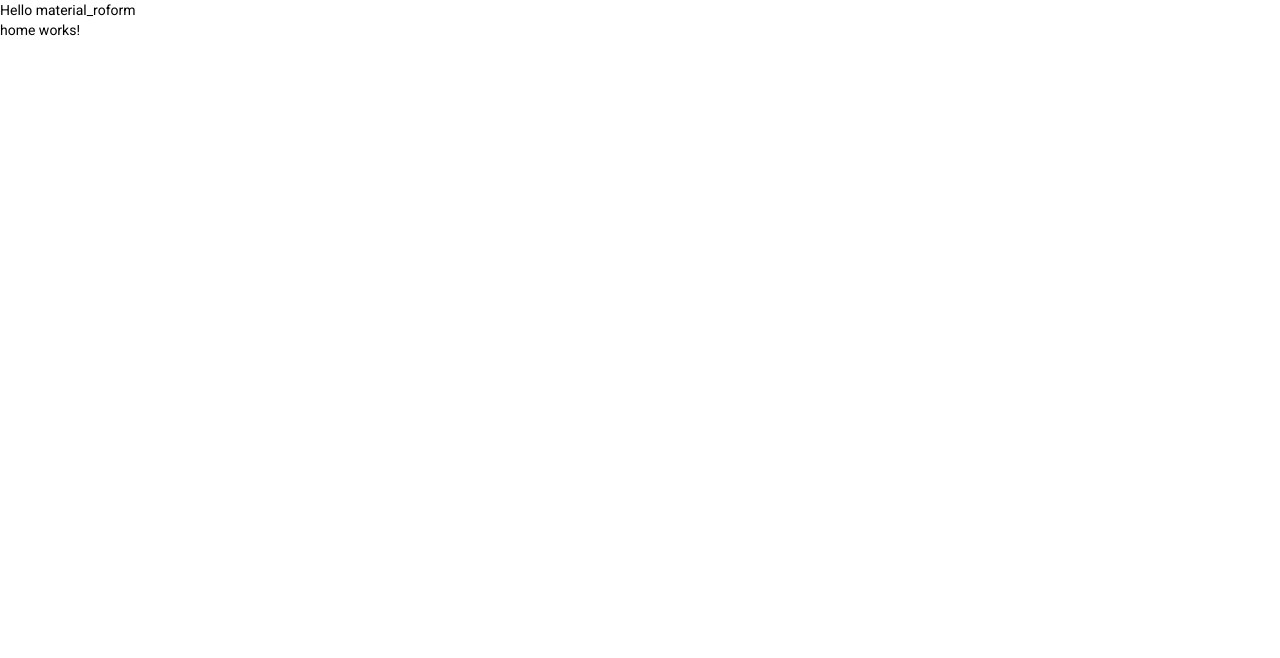
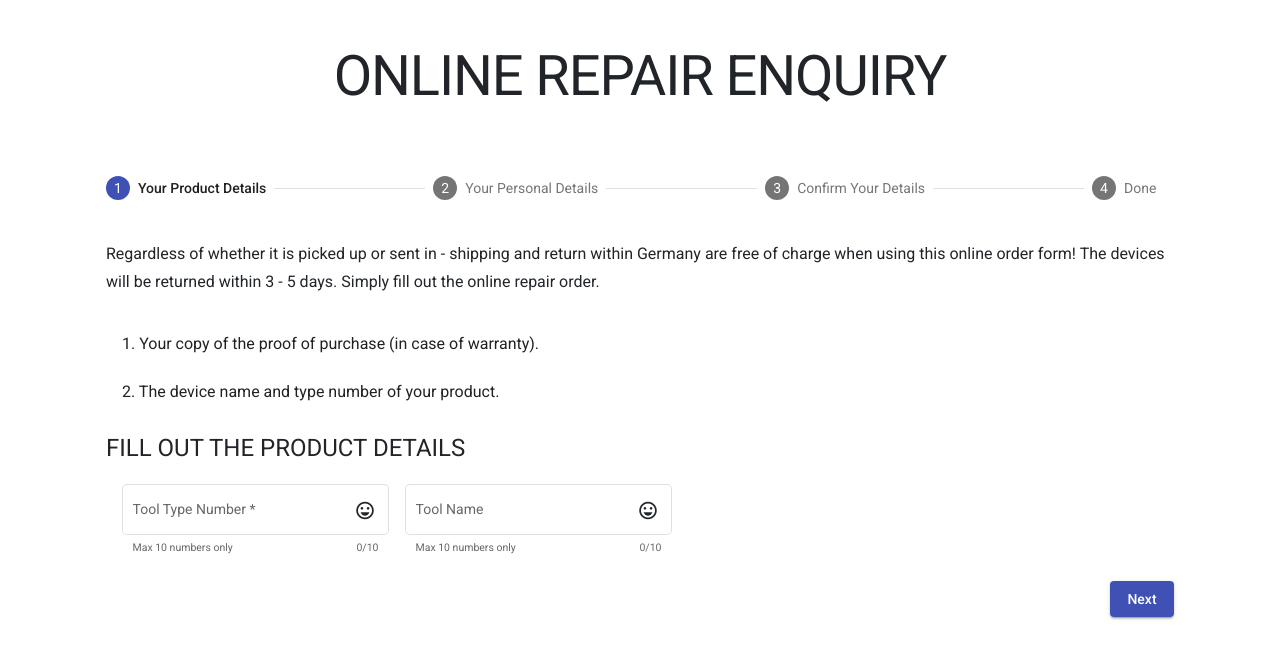
Before and after one commit to adsrikanth11/material_roform, an Angular app: page / in a window 1280 px wide. Shown: the top 658 px of the page. Built offline with nearby package versions, Linux system fonts and the light colour scheme.

Commit message:
1. Installed bootstrap 2. Added 4 Steppers.

```diff
--- a/angular.json
+++ b/angular.json
@@ -23,10 +23,13 @@
               "src/assets"
             ],
             "styles": [
+              "./node_modules/bootstrap/dist/css/bootstrap.min.css",
               "./node_modules/@angular/material/prebuilt-themes/indigo-pink.css",
               "src/styles.css"
             ],
-            "scripts": []
+            "scripts": [
+              "./node_modules/bootstrap/dist/js/bootstrap.bundle.min.js"
+            ]
           },
           "configurations": {
             "production": {
--- a/src/app/app.component.html
+++ b/src/app/app.component.html
@@ -1,2 +1 @@
-Hello {{title}}
 <router-outlet></router-outlet>
--- a/src/app/app.module.ts
+++ b/src/app/app.module.ts
@@ -6,6 +6,8 @@ import { AppComponent } from './app.component';
 import { BrowserAnimationsModule } from '@angular/platform-browser/animations';
 import { HomeComponent } from './home/home.component';
 import { PagenotfoundComponent } from './pagenotfound/pagenotfound.component';
+import { MaterialModule } from './material/material.module';
+import { MAT_FORM_FIELD_DEFAULT_OPTIONS } from '@angular/material/form-field';
 
 @NgModule({
   declarations: [
@@ -16,9 +18,12 @@ import { PagenotfoundComponent } from './pagenotfound/pagenotfound.component';
   imports: [
     BrowserModule,
     AppRoutingModule,
-    BrowserAnimationsModule
+    BrowserAnimationsModule,
+    MaterialModule
   ],
-  providers: [],
+  providers: [
+    {provide: MAT_FORM_FIELD_DEFAULT_OPTIONS, useValue: {appearance: 'outline'}}
+  ],
   bootstrap: [AppComponent]
 })
 export class AppModule { }
--- a/src/app/home/home.component.css
+++ b/src/app/home/home.component.css
@@ -0,0 +1,4 @@
+input.example-right-align::-webkit-outer-spin-button,
+input.example-right-align::-webkit-inner-spin-button {
+  display: none;
+}
--- a/src/app/home/home.component.html
+++ b/src/app/home/home.component.html
@@ -1 +1,62 @@
-<p>home works!</p>
+<div class="container">
+  <h1 class="text-center mat-display-3 my-5">ONLINE REPAIR ENQUIRY</h1>
+
+  <mat-stepper linear [orientation]="(stepperOrientation | async)!" #stepper class="mt-3">
+    <mat-step>
+
+      <ng-template matStepLabel>Your Product Details</ng-template>
+      <div class="mb-3 mt-3">
+        <h3>Regardless of whether it is picked up or sent in - shipping and return within Germany are free of charge when using this online order form! The devices will be returned within 3 - 5 days. Simply fill out the online repair order. </h3>
+
+        <mat-list role="list">
+          <mat-list-item role="listitem">1. Your copy of the proof of purchase (in case of warranty).</mat-list-item>
+          <mat-list-item role="listitem">2. The device name and type number of your product.</mat-list-item>
+        </mat-list>
+
+        <h1 class="mat-display my-3">FILL OUT THE PRODUCT DETAILS</h1>
+      </div>
+
+      <mat-form-field class="w-25 mx-3">
+        <mat-label>Tool Type Number</mat-label>
+        <input matInput type="number" placeholder="Tool Type Number" class="example-right-align" #input max="10" required>
+        <mat-icon matSuffix>sentiment_very_satisfied</mat-icon>
+        <mat-hint>Max 10 numbers only</mat-hint>
+        <mat-hint align="end">{{input.value?.length || 0}}/10</mat-hint>
+      </mat-form-field>
+
+      <mat-form-field class="w-25">
+        <mat-label>Tool Name</mat-label>
+        <input matInput type="number" placeholder="Tool Name" class="example-right-align" #input max="10">
+        <mat-icon matSuffix>sentiment_very_satisfied</mat-icon>
+        <mat-hint>Max 10 numbers only</mat-hint>
+        <mat-hint align="end">{{input.value?.length || 0}}/10</mat-hint>
+      </mat-form-field>
+      <div class="mt-4">
+        <button mat-raised-button color="primary" matStepperNext class="float-end">Next</button>
+      </div>
+    </mat-step>
+    <mat-step>
+      <ng-template matStepLabel>Your Personal Details</ng-template>
+      <div>
+        <button mat-button matStepperPrevious>Back</button>
+        <button mat-button matStepperNext>Next</button>
+      </div>
+    </mat-step>
+    <mat-step>
+      <ng-template matStepLabel>Confirm Your Details</ng-template>
+      <div>
+        <button mat-button matStepperPrevious>Back</button>
+        <button mat-button matStepperNext>Next</button>
+      </div>
+    </mat-step>
+    <mat-step>
+      <ng-template matStepLabel>Done</ng-template>
+      <p>You are now done.</p>
+      <div>
+        <button mat-button matStepperPrevious>Back</button>
+        <button mat-button (click)="stepper.reset()">Reset</button>
+      </div>
+    </mat-step>
+  </mat-stepper>
+
+</div>
--- a/src/app/home/home.component.ts
+++ b/src/app/home/home.component.ts
@@ -1,4 +1,9 @@
 import { Component, OnInit } from '@angular/core';
+import {FormBuilder, FormGroup, Validators} from '@angular/forms';
+import {BreakpointObserver} from '@angular/cdk/layout';
+import {StepperOrientation} from '@angular/material/stepper';
+import {Observable} from 'rxjs';
+import {map} from 'rxjs/operators';
 
 @Component({
   selector: 'app-home',
@@ -7,9 +12,19 @@ import { Component, OnInit } from '@angular/core';
 })
 export class HomeComponent implements OnInit {
 
-  constructor() { }
+  firstFormGroup: any = FormGroup;
+  secondFormGroup: any = FormGroup;
+  isLinear = false;
+  stepperOrientation: Observable<StepperOrientation>;
+
+  constructor(breakpointObserver: BreakpointObserver) {
+    this.stepperOrientation = breakpointObserver
+      .observe('(min-width: 800px)')
+      .pipe(map(({matches}) => (matches ? 'horizontal' : 'vertical')));
+  }
 
   ngOnInit(): void {
+
   }
 
 }
--- a/src/app/material/material.module.ts
+++ b/src/app/material/material.module.ts
@@ -1,12 +1,26 @@
 import { NgModule } from '@angular/core';
-import { CommonModule } from '@angular/common';
+import { MatButtonModule } from '@angular/material/button';
+import { MatDividerModule } from '@angular/material/divider';
+import { MatIconModule } from '@angular/material/icon';
+import { MatStepperModule } from '@angular/material/stepper';
+import { MatInputModule } from '@angular/material/input';
+import { MatFormFieldModule } from '@angular/material/form-field';
+import { MatListModule } from '@angular/material/list';
+import { MatExpansionModule } from '@angular/material/expansion';
 
-
+const MaterialComponents = [
+  MatButtonModule,
+  MatDividerModule,
+  MatIconModule,
+  MatStepperModule,
+  MatInputModule,
+  MatFormFieldModule,
+  MatListModule,
+  MatExpansionModule
+];
 
 @NgModule({
-  declarations: [],
-  imports: [
-    CommonModule
-  ]
+  imports: [MaterialComponents],
+  exports: [MaterialComponents],
 })
 export class MaterialModule { }
```
